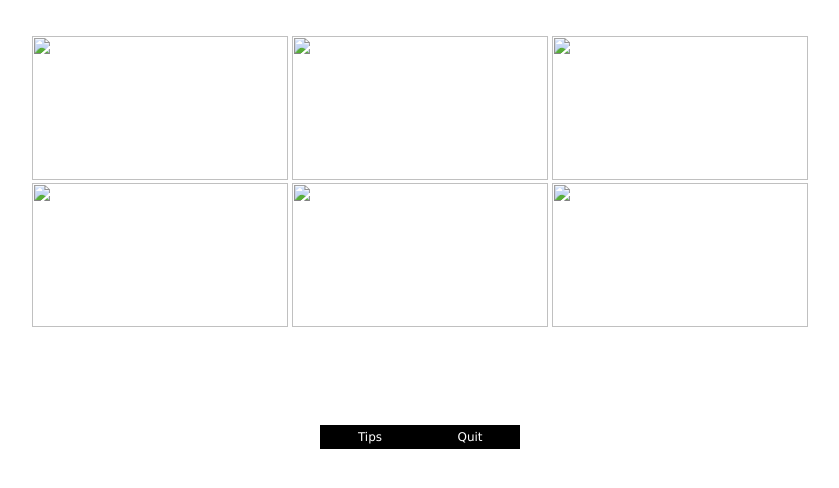
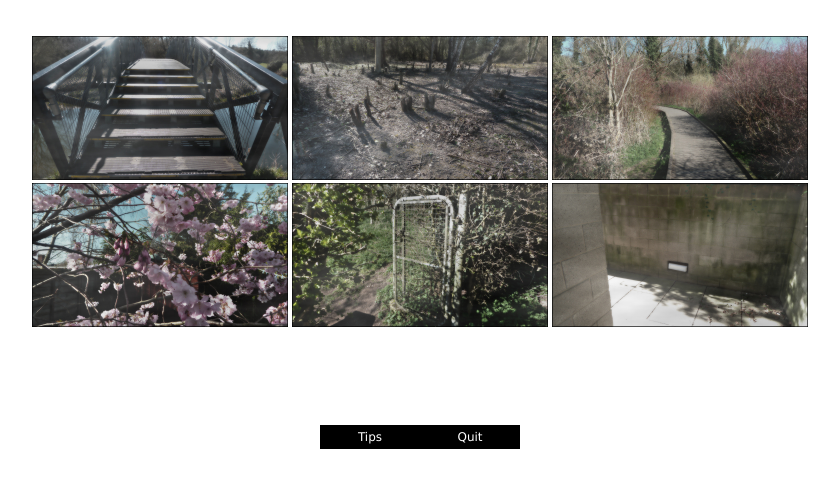
Before and after one commit to jamessharman/jamessharman.github.com, a plain HTML site: page mappage.html in a window 1280 px wide. Shown: the whole page, without its empty margins (220-1059 px from the left). Drawn offline with Linux system fonts and the light colour scheme.

Commit message:
daychanges

```diff
--- a/mappage.html
+++ b/mappage.html
@@ -9,13 +9,13 @@
 <center>
 <br>
 <br>
-<a href="overthebridge.html"><img class="hoverable" src="overthebridge.jpg" width="256" height="144"></a>
-<a href="fieldofstumps.html"><img class="hoverable" src="fieldofstumps.jpg" width="256" height="144"></a>
-<a href="turnthecorner.html"><img class="hoverable" src="turnthecorner.jpg" width="256" height="144"></a>
+<a href="images/overthebridge.html"><img class="hoverable" src="images/overthebridge.jpg" width="256" height="144"></a>
+<a href="images/fieldofstumps.html"><img class="hoverable" src="images/fieldofstumps.jpg" width="256" height="144"></a>
+<a href="images/turnthecorner.html"><img class="hoverable" src="images/turnthecorner.jpg" width="256" height="144"></a>
 <br>
-<a href="theblossom.html"><img class="hoverable" src="theblossom.jpg" width="256" height="144"></a>
-<a href="openthegate.html"><img class="hoverable" src="openthegate.jpg" width="256" height="144"></a>
-<a href="brokenlight.html"><img class="hoverable" src="brokenlight.jpg" width="256" height="144"></a>
+<a href="images/theblossom.html"><img class="hoverable" src="images/theblossom.jpg" width="256" height="144"></a>
+<a href="images/openthegate.html"><img class="hoverable" src="images/openthegate.jpg" width="256" height="144"></a>
+<a href="images/brokenlight.html"><img class="hoverable" src="images/brokenlight.jpg" width="256" height="144"></a>
 <br>
 <br>
 <p class="hidden">Sometimes the clue is right in front of you<a href="toomuchlight2.html" class="hidden">...</a></p>
```
Also changed, not shown: brokenlight.html (+1 -1 lines), fieldofstumps.html (+1 -1 lines), openthegate.html (+1 -1 lines), overthebridge.html (+1 -1 lines), theblossom.html (+1 -1 lines), turnthecorner.html (+1 -1 lines).
